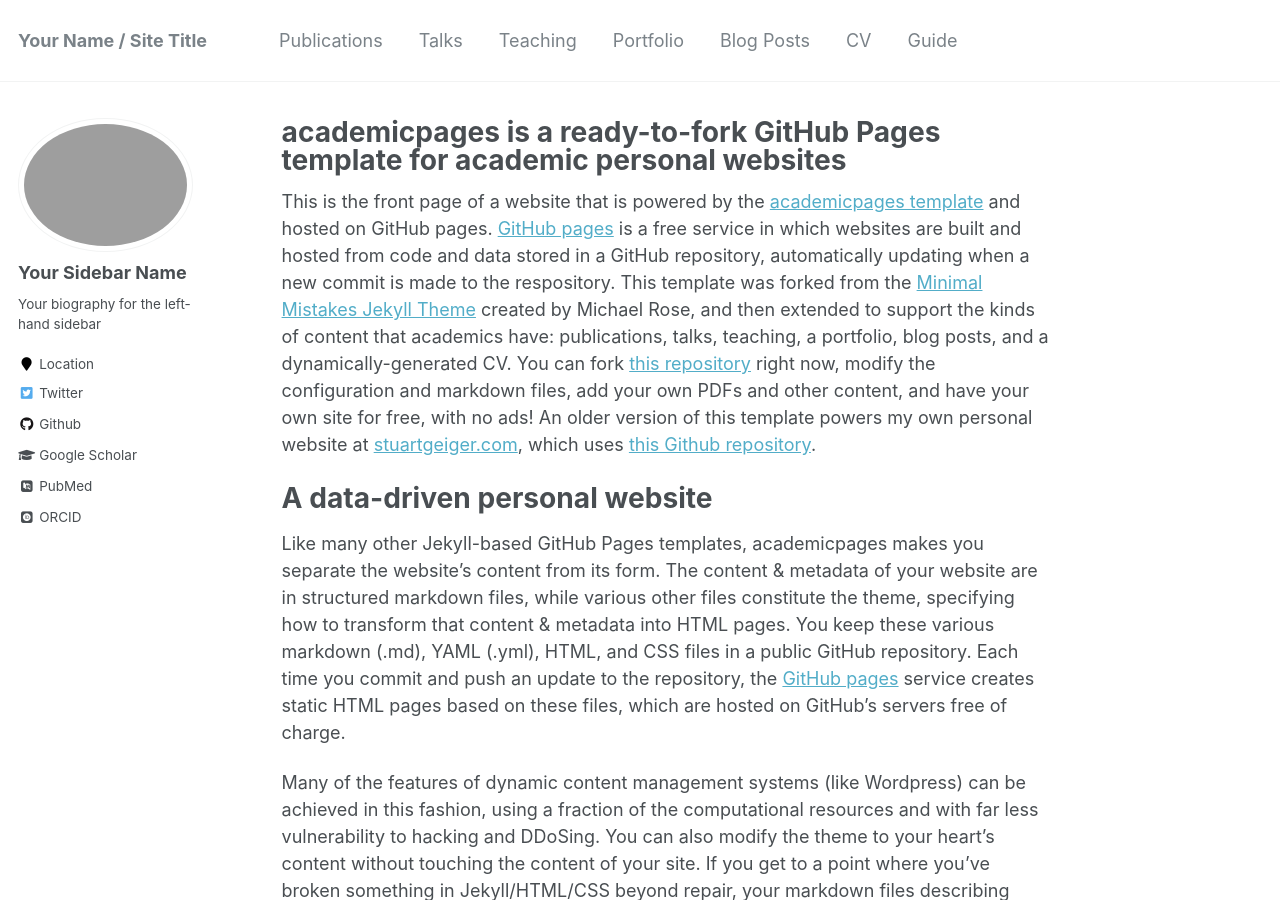
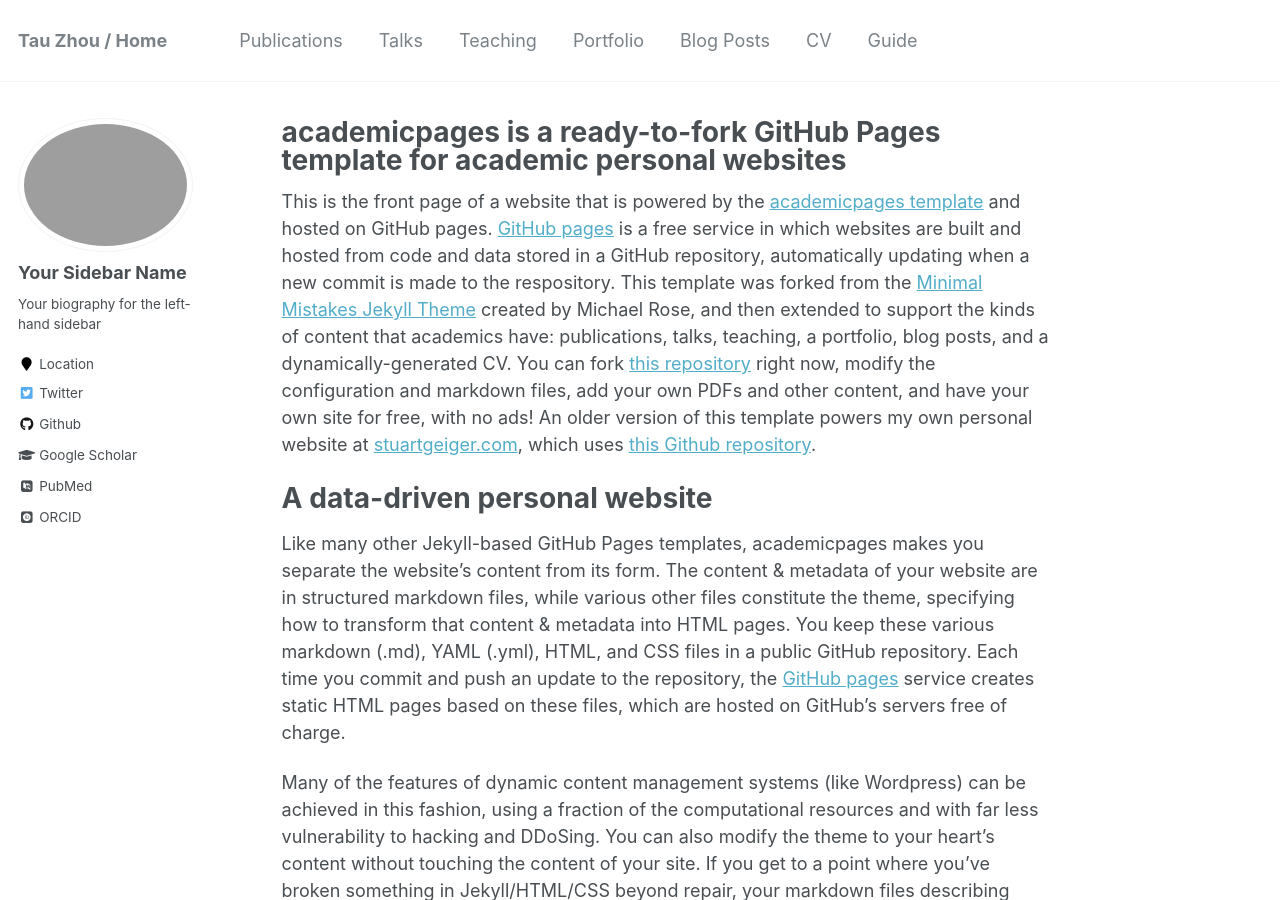
Before and after one commit to Tau-Zhou/Tau-Zhou.github.io, a Jekyll site: the page built from _pages/about.md, in a window 1280 px wide and 900 px high. Built offline with Jekyll 4.4.1, drawn with Linux system fonts in a browser that asks for light colours; some web fonts are replaced.

Commit message:
Update _config.yml

```diff
--- a/_config.yml
+++ b/_config.yml
@@ -7,11 +7,11 @@
 
 # Site Settings
 locale                   : "en-US"
-title                    : "Your Name / Site Title"
+title                    : "Tau Zhou / Home"
 title_separator          : "-"
 name                     : &name "Your Name"
 description              : &description "personal description"
-url                      : https://academicpages.github.io # the base hostname & protocol for your site e.g. "https://mmistakes.github.io"
+url                      : https://academicpages.github.io # the base hostname & protocol for your site e.g. "https://tau-zhou.github.io"
 baseurl                  : "" # the subpath of your site, e.g. "/blog"
 repository               : "academicpages/academicpages.github.io"
 teaser                   :  # filename of teaser fallback teaser image placed in /images/, .e.g. "500x300.png"
```
